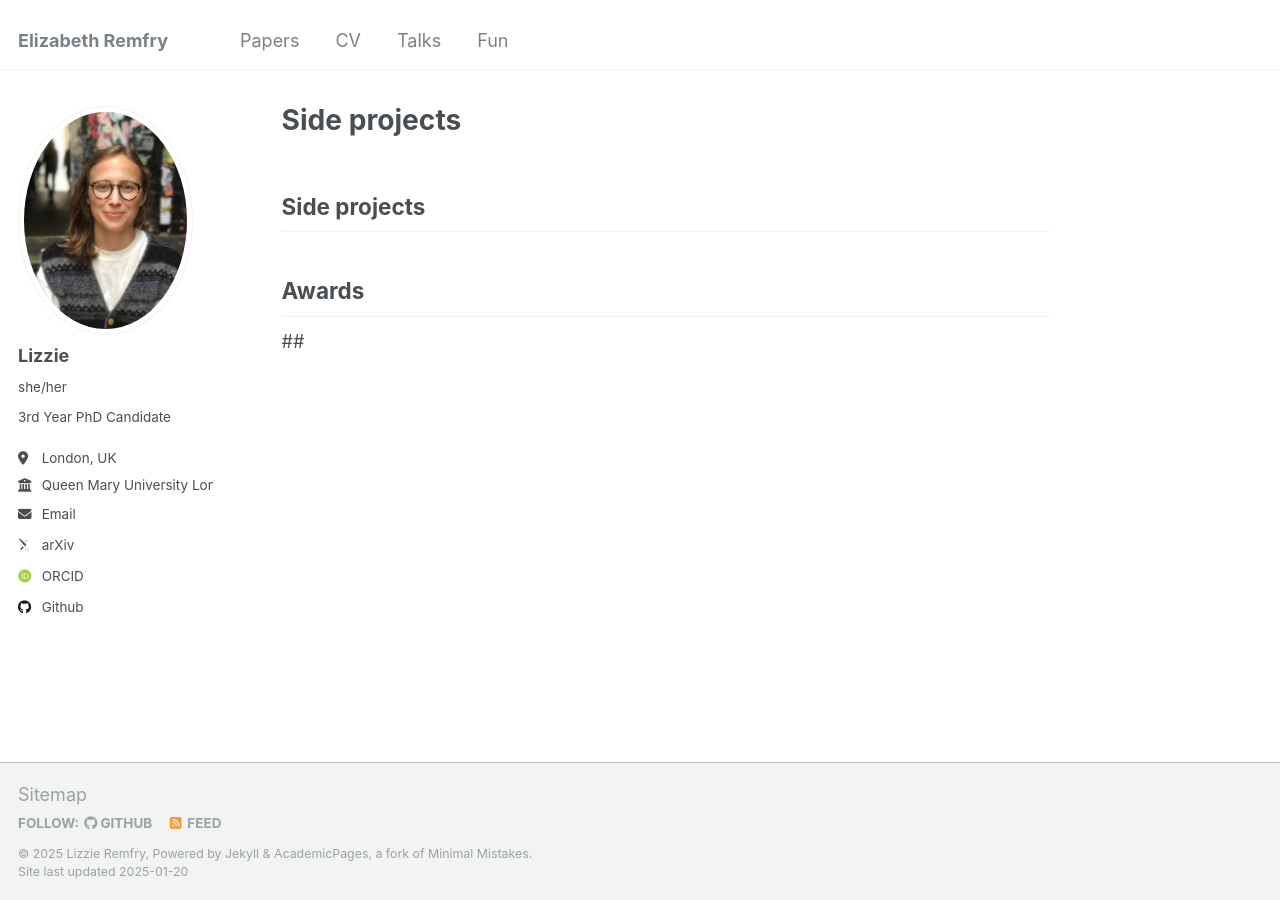
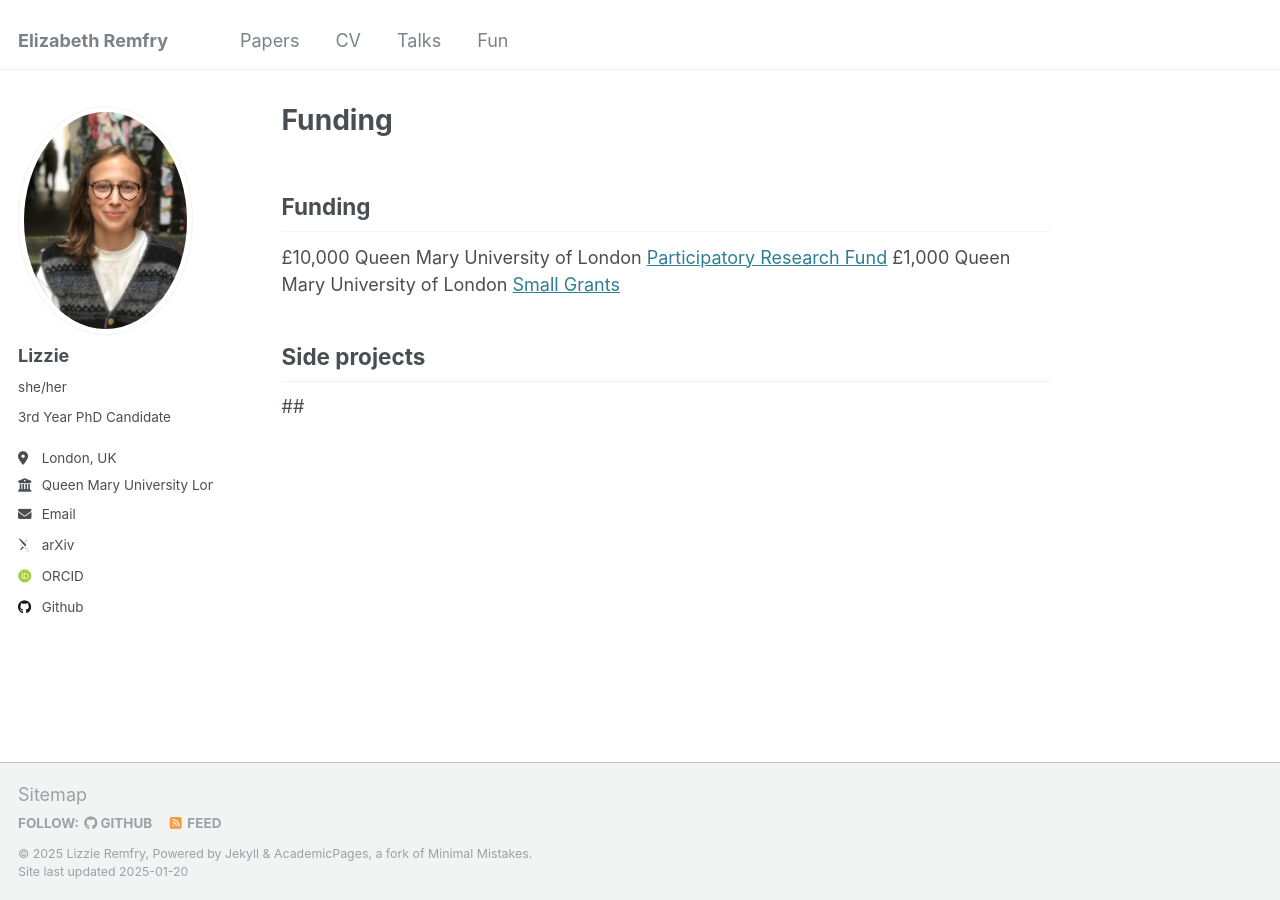
Before and after one commit to LizRem/lizrem.github.io, a Jekyll site: the page built from _pages/fun.md, in a window 1280 px wide. Built offline with Jekyll 4.4.1, drawn with Linux system fonts in a browser that asks for light colours; some web fonts are replaced; our own code applies the rules of GitHub Pages for plain Markdown files.

Commit message:
Update fun.md

```diff
--- a/_pages/fun.md
+++ b/_pages/fun.md
@@ -1,5 +1,7 @@
+## Funding
+£10,000 Queen Mary University of London [Participatory Research Fund](https://www.qmul.ac.uk/publicengagement/funding/participatory-research-fund/)
+£1,000 Queen Mary University of London [Small Grants](https://www.qmul.ac.uk/publicengagement/funding/small-grants/)
+
 ## Side projects
 
-## Awards
-
 ##
```
